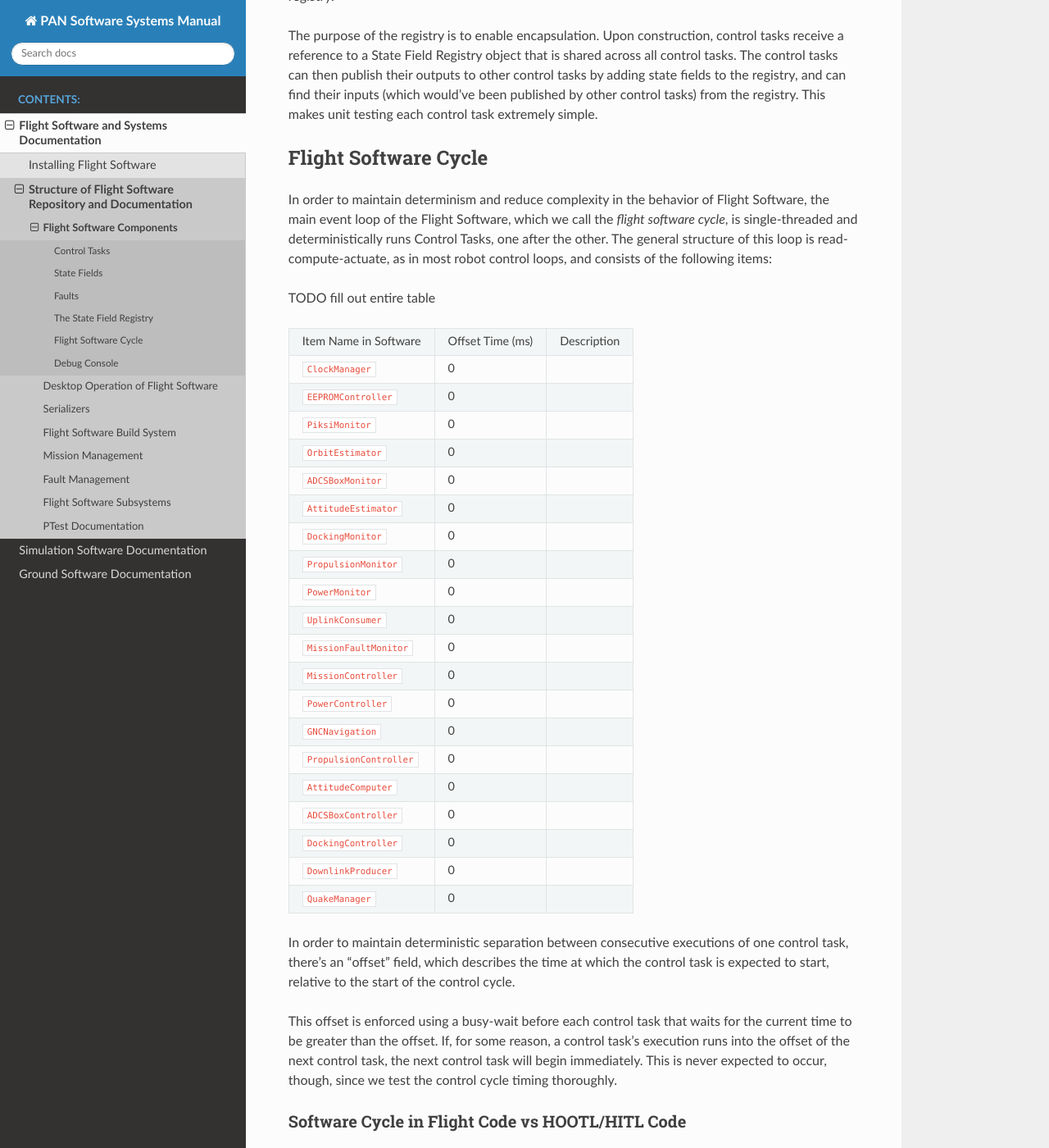
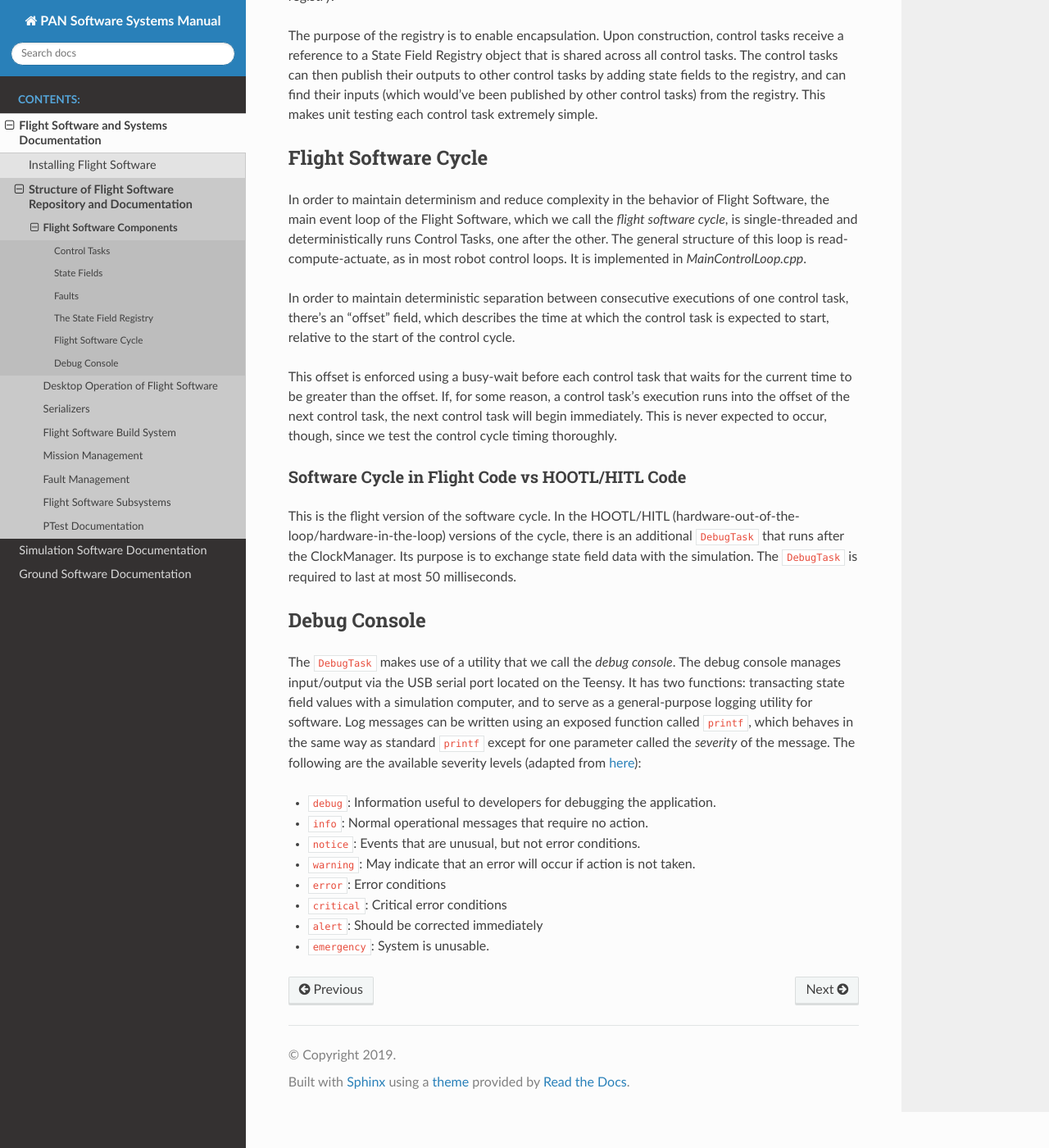
Before and after one commit to pathfinder-for-autonomous-navigation/Documentation, a Sphinx documentation site: the page built from source/flight_software/components.rst, in a window 1280 px wide and 1400 px high, scrolled down 2172 px. Shown: the whole window at 82% size. Built offline with Sphinx 7.4.7 and the Read the Docs theme 2.0.0, drawn with Linux system fonts in a browser that asks for light colours.

Commit message:
Remove control cycle timing

```diff
--- a/source/flight_software/components.rst
+++ b/source/flight_software/components.rst
@@ -99,54 +99,7 @@ Flight Software Cycle
 In order to maintain determinism and reduce complexity in the behavior of Flight Software, the main event loop
 of the Flight Software, which we call the `flight software cycle`, is single-threaded and deterministically runs
 Control Tasks, one after the other. The general structure of this loop is read-compute-actuate, as in most robot
-control loops, and consists of the following items:
-
-TODO fill out entire table
-
-+--------------------------+-----------+-------------------------------------------------------------+
-| Item Name in Software    | Offset    | Description                                                 |
-|                          | Time (ms) |                                                             |
-+--------------------------+-----------+-------------------------------------------------------------+
-| ``ClockManager``         | 0         |                                                             |
-+--------------------------+-----------+-------------------------------------------------------------+
-| ``EEPROMController``     | 0         |                                                             |
-+--------------------------+-----------+-------------------------------------------------------------+
-| ``PiksiMonitor``         | 0         |                                                             |
-+--------------------------+-----------+-------------------------------------------------------------+
-| ``OrbitEstimator``       | 0         |                                                             |
-+--------------------------+-----------+-------------------------------------------------------------+
-| ``ADCSBoxMonitor``       | 0         |                                                             |
-+--------------------------+-----------+-------------------------------------------------------------+
-| ``AttitudeEstimator``    | 0         |                                                             |
-+--------------------------+-----------+-------------------------------------------------------------+
-| ``DockingMonitor``       | 0         |                                                             |
-+--------------------------+-----------+-------------------------------------------------------------+
-| ``PropulsionMonitor``    | 0         |                                                             |
-+--------------------------+-----------+-------------------------------------------------------------+
-| ``PowerMonitor``         | 0         |                                                             |
-+--------------------------+-----------+-------------------------------------------------------------+
-| ``UplinkConsumer``       | 0         |                                                             |
-+--------------------------+-----------+-------------------------------------------------------------+
-| ``MissionFaultMonitor``  | 0         |                                                             |
-+--------------------------+-----------+-------------------------------------------------------------+
-| ``MissionController``    | 0         |                                                             |
-+--------------------------+-----------+-------------------------------------------------------------+
-| ``PowerController``      | 0         |                                                             |
-+--------------------------+-----------+-------------------------------------------------------------+
-| ``GNCNavigation``        | 0         |                                                             |
-+--------------------------+-----------+-------------------------------------------------------------+
-| ``PropulsionController`` | 0         |                                                             |
-+--------------------------+-----------+-------------------------------------------------------------+
-| ``AttitudeComputer``     | 0         |                                                             |
-+--------------------------+-----------+-------------------------------------------------------------+
-| ``ADCSBoxController``    | 0         |                                                             |
-+--------------------------+-----------+-------------------------------------------------------------+
-| ``DockingController``    | 0         |                                                             |
-+--------------------------+-----------+-------------------------------------------------------------+
-| ``DownlinkProducer``     | 0         |                                                             |
-+--------------------------+-----------+-------------------------------------------------------------+
-| ``QuakeManager``         | 0         |                                                             |
-+--------------------------+-----------+-------------------------------------------------------------+
+control loops. It is implemented in `MainControlLoop.cpp`.
 
 In order to maintain deterministic separation between consecutive executions of one control task, there's
 an "offset" field, which describes the time at which the control task is expected to start, relative
```
